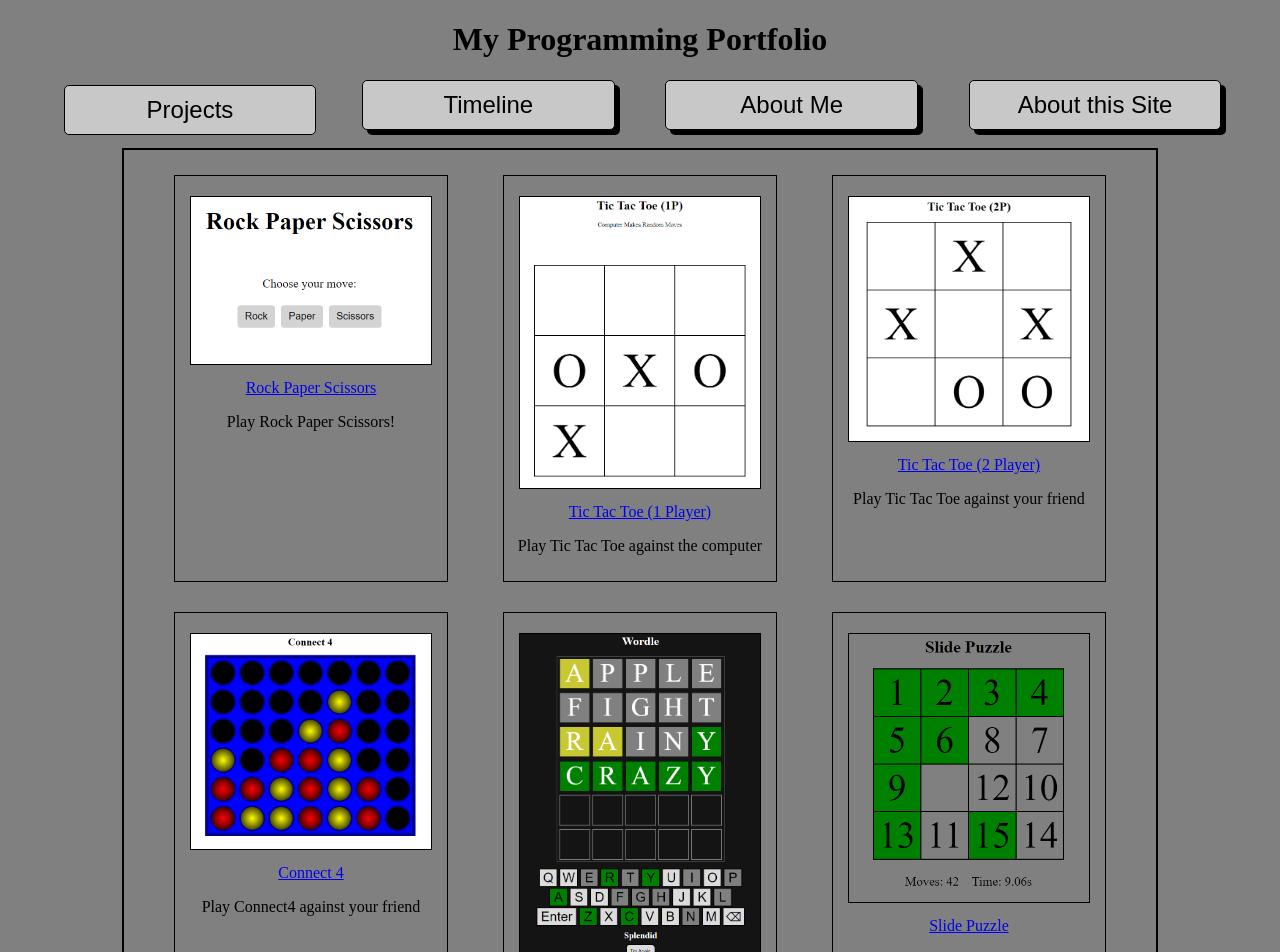
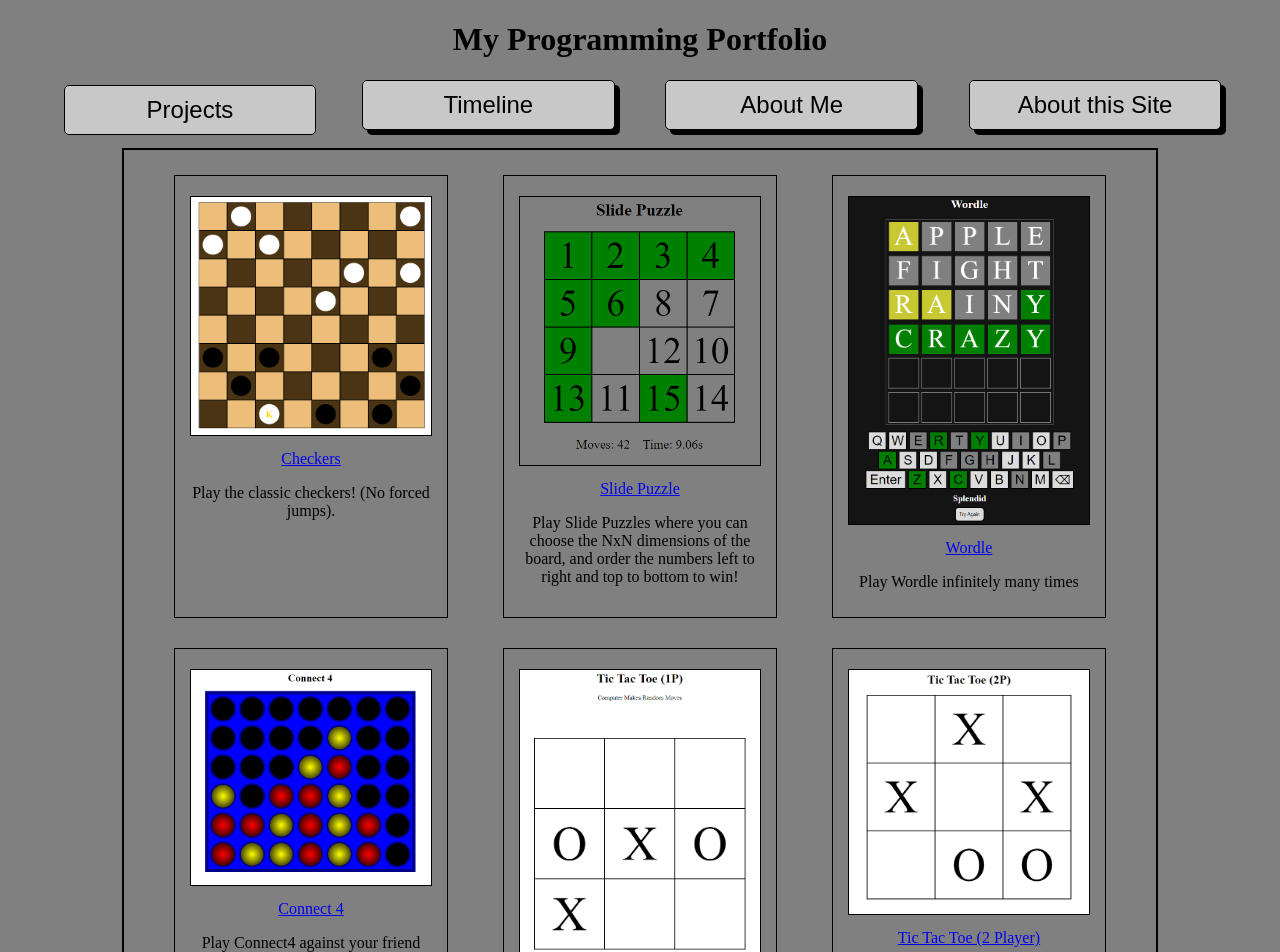
Before and after one commit to justclaner/portfolio, a React (Vite) app: page / in a window 1280 px wide. Shown: the top 952 px of the page. Built offline with nearby package versions, Linux system fonts and the light colour scheme.

Commit message:
add checkers

```diff
--- a/package.json
+++ b/package.json
@@ -1,6 +1,6 @@
 {
   "homepage": "https://github.io/justclaner/portfolio/",
-  "name": "second-project",
+  "name": "portfolio",
   "private": true,
   "version": "0.0.0",
   "type": "module",
--- a/src/components/Body.jsx
+++ b/src/components/Body.jsx
@@ -8,6 +8,7 @@ import ticTacToe2p from '../assets/tic-tac-toe2p.png';
 import connect4 from '../assets/connect4.png';
 import wordle from '../assets/wordle.png';
 import slidePuzzle from '../assets/slide-puzzle.png';
+import checkers from '../assets/checkers.png';
 
 let rockPaperScissorsDesc = "Play Rock Paper Scissors!";
 let ticTacToe1pDesc = "Play Tic Tac Toe against the computer"
@@ -15,7 +16,7 @@ let ticTacToe2pDesc = "Play Tic Tac Toe against your friend"
 let connect4Desc = "Play Connect4 against your friend"
 let wordleDesc = "Play Wordle infinitely many times"
 let slidePuzzleDesc = "Play Slide Puzzles where you can choose the NxN dimensions of the board, and order the numbers left to right and top to bottom to win!"
-
+let checkersDesc = "Play the classic checkers! (No forced jumps)."
 import {useState} from "react";
 
 let test = [1];
@@ -26,20 +27,15 @@ function Body(props) {
 
             return(
                 <div className="body-content" style={{margin:"0 auto"}}>
-               <Card img={rockPaperScissors} name="Rock Paper Scissors" link="https://justclaner.github.io/games/rock-paper-scissors.html" desc={rockPaperScissorsDesc}></Card>
-               <Card img={ticTacToe1p} name="Tic Tac Toe (1 Player)" link="https://justclaner.github.io/games/tic-tac-toe1p.html" desc={ticTacToe1pDesc}></Card>
-               <Card img={ticTacToe2p} name="Tic Tac Toe (2 Player)" link="https://justclaner.github.io/games/tic-tac-toe2p.html" desc={ticTacToe2pDesc}></Card>
-               <Card img={connect4} name="Connect 4" link="https://justclaner.github.io/games/connect4.html" desc={connect4Desc}></Card>
-               <Card img={wordle} name="Wordle" link="https://justclaner.github.io/games/wordle.html" desc={wordleDesc}></Card>
-               <Card img={slidePuzzle} name="Slide Puzzle" link="https://justclaner.github.io/games/slidePuzzle.html" desc={slidePuzzleDesc}></Card>
+                <Card img={checkers} name = "Checkers" link="https://justclaner.github.io/checkers/" desc={checkersDesc}></Card>
+                <Card img={slidePuzzle} name="Slide Puzzle" link="https://justclaner.github.io/games/slidePuzzle.html" desc={slidePuzzleDesc}></Card>
+                <Card img={wordle} name="Wordle" link="https://justclaner.github.io/games/wordle.html" desc={wordleDesc}></Card>
+                <Card img={connect4} name="Connect 4" link="https://justclaner.github.io/games/connect4.html" desc={connect4Desc}></Card>
+                <Card img={ticTacToe1p} name="Tic Tac Toe (1 Player)" link="https://justclaner.github.io/games/tic-tac-toe1p.html" desc={ticTacToe1pDesc}></Card>
+                <Card img={ticTacToe2p} name="Tic Tac Toe (2 Player)" link="https://justclaner.github.io/games/tic-tac-toe2p.html" desc={ticTacToe2pDesc}></Card>
+                <Card img={rockPaperScissors} name="Rock Paper Scissors" link="https://justclaner.github.io/games/rock-paper-scissors.html" desc={rockPaperScissorsDesc}></Card>
 
-                {/* <a href="https://justclaner.github.io/games/">Games Hub</a> <br />
-                <a href="https://justclaner.github.io/games/rock-paper-scissors.html">Rock Paper Scissors</a> <br />
-                <a href="https://justclaner.github.io/games/tic-tac-toe1p.html">Tic Tac Toe (1 Player)</a> <br />
-                <a href="https://justclaner.github.io/games/tic-tac-toe2p.html">Tic Tac Toe (2 Player)</a> <br />
-                <a href="https://justclaner.github.io/games/connect4.html">Connect 4</a> <br />
-                <a href="https://justclaner.github.io/games/wordle.html">Wordle</a> <br />
-                <a href="https://justclaner.github.io/games/slidePuzzle.html">Slide Puzzle Game</a> */}
+
                 </div>
             );
 
```
Also changed, not shown: src/assets/checkers.png (added), 1 other file (tests, documents, lock files or other folders).
